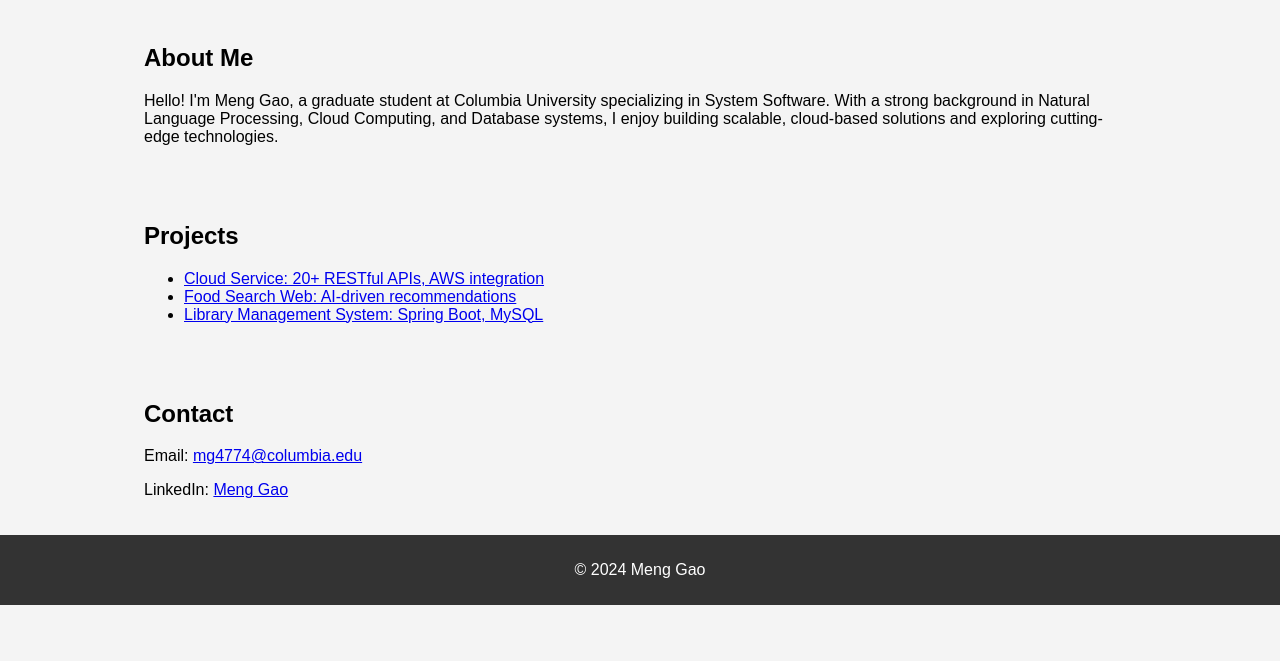
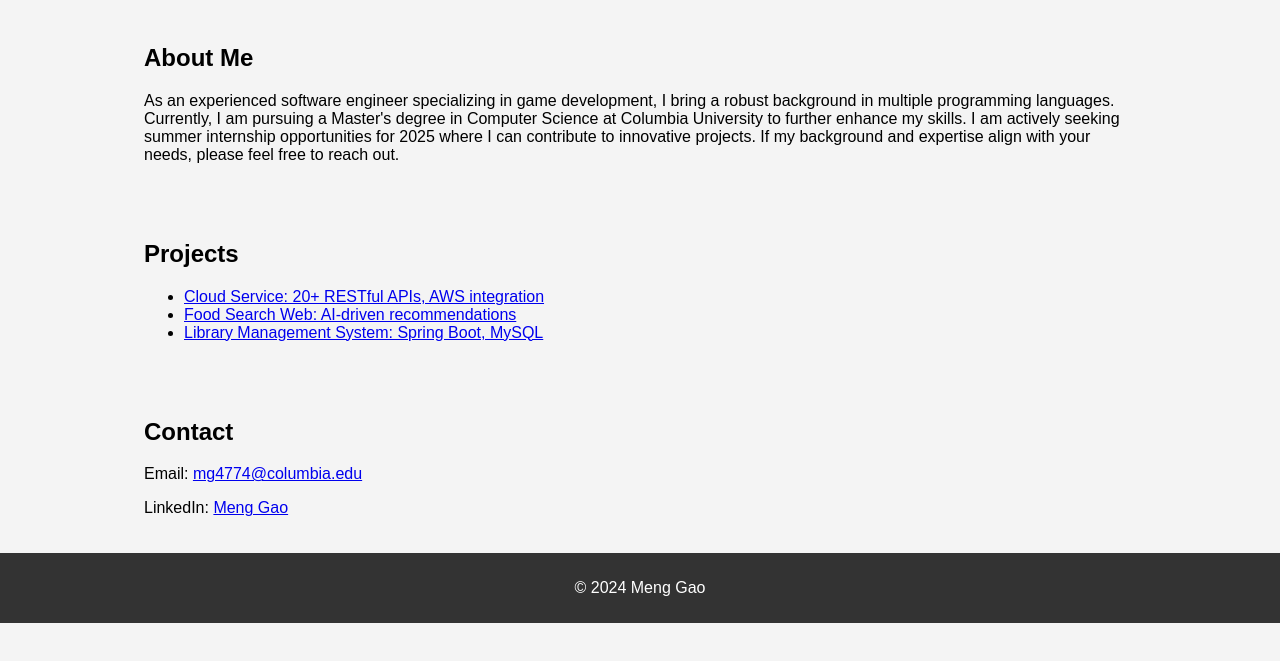
Before and after one commit to GMNBNBNB/GMNBNBNB.github.io, a plain HTML site: page index.html in a window 1280 px wide. Shown: the part 103-764 px from the top of the page. Drawn offline with Linux system fonts and the light colour scheme.

Commit message:
update page

```diff
--- a/index.html
+++ b/index.html
@@ -64,9 +64,10 @@
         <div class="container">
             <h2>About Me</h2>
             <p>
-                Hello! I'm Meng Gao, a graduate student at Columbia University specializing in System Software.
-                With a strong background in Natural Language Processing, Cloud Computing, and Database systems,
-                I enjoy building scalable, cloud-based solutions and exploring cutting-edge technologies.
+                As an experienced software engineer specializing in game development, I bring a robust background in multiple programming languages.
+                Currently, I am pursuing a Master's degree in Computer Science at Columbia University to further enhance my skills.
+                I am actively seeking summer internship opportunities for 2025 where I can contribute to innovative projects.
+                If my background and expertise align with your needs, please feel free to reach out.
             </p>
         </div>
     </section>
@@ -75,7 +76,7 @@
             <h2>Projects</h2>
             <ul>
                 <li><a href="https://github.com/GMNBNBNB">Cloud Service: 20+ RESTful APIs, AWS integration</a></li>
-                <li><a href="https://github.com/GMNBNBNB">Food Search Web: AI-driven recommendations</a></li>
+                <li><a href="https://github.com/goestfish/Meal-Search">Food Search Web: AI-driven recommendations</a></li>
                 <li><a href="https://github.com/GMNBNBNB">Library Management System: Spring Boot, MySQL</a></li>
             </ul>
         </div>
```
